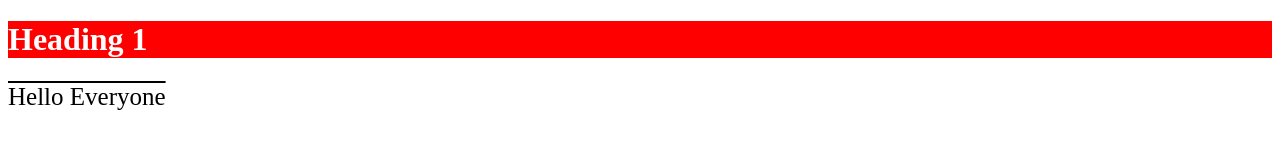
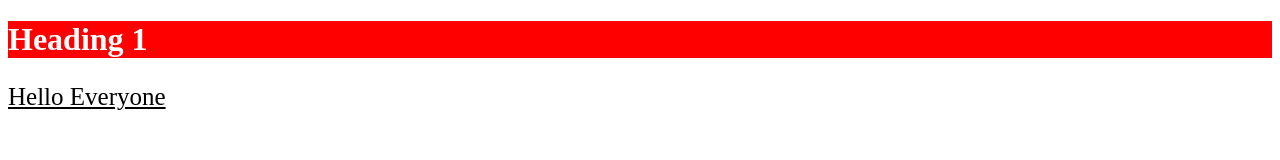
Before and after one commit to Shahzeb-H/git-one, a plain HTML site: page index.html in a window 1280 px wide. Drawn offline with Linux system fonts and the light colour scheme.

Commit message:
Underline

```diff
--- a/stylesheet.css
+++ b/stylesheet.css
@@ -5,5 +5,5 @@
 
 p {
   font-size: 25px;
-  text-decoration: overline;
+  text-decoration: underline;
 }
```
